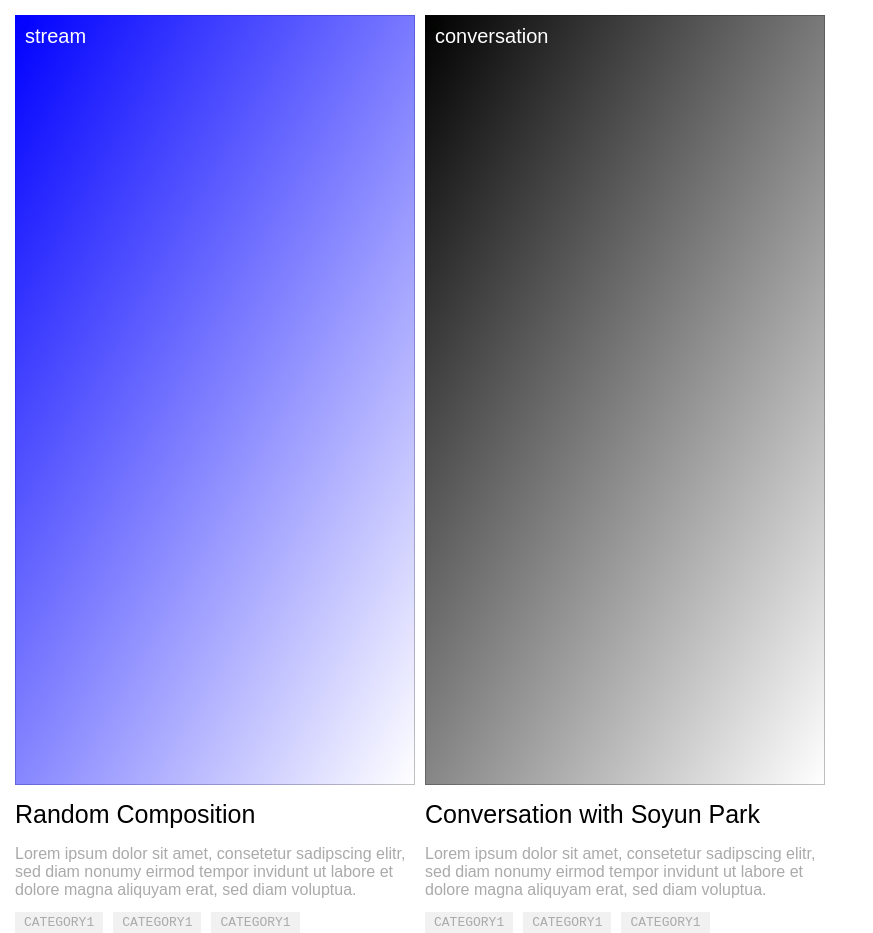
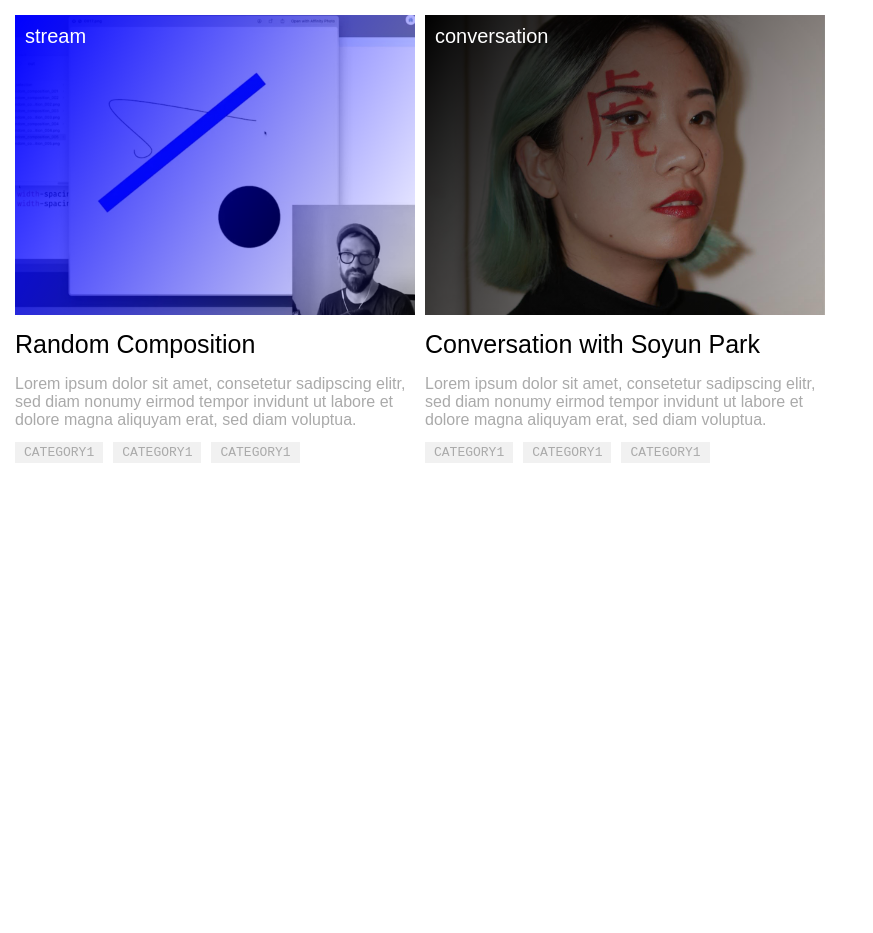
Before and after one commit to timrodenbroeker/trcc-frontend-sketches, a website: page blogposts.html in a window 1280 px wide. Shown: the whole page, without its empty margins (0-873 px from the left). After the commit the page ends 800 px from the top, so only its background shows below. Drawn offline with Linux system fonts and the light colour scheme; the site is published under a folder, as on GitHub Pages, so addresses that start at the root find nothing.

Commit message:
changed images urls

```diff
--- a/blogposts.html
+++ b/blogposts.html
@@ -46,7 +46,7 @@ a {
     <div class="wrapper">
         <div class="blogpost category-stream">
             <a href="#" class="thumb">
-                <img src="/media/stream.jpg">
+                <img src="./media/stream.jpg">
                 <div class="overlay" category="stream"></div>
             </a>
             <a href="#" class="title">Random Composition</a>
@@ -65,7 +65,7 @@ a {
     <div class="wrapper">
         <div class="blogpost category-conversation">
             <a href="#" class="thumb">
-                <img src="/media/conv.jpg">
+                <img src="./media/conv.jpg">
                 <div class="overlay" category="conversation"></div>
             </a>
             <a href="#" class="title">Conversation with Soyun Park</a>
```
